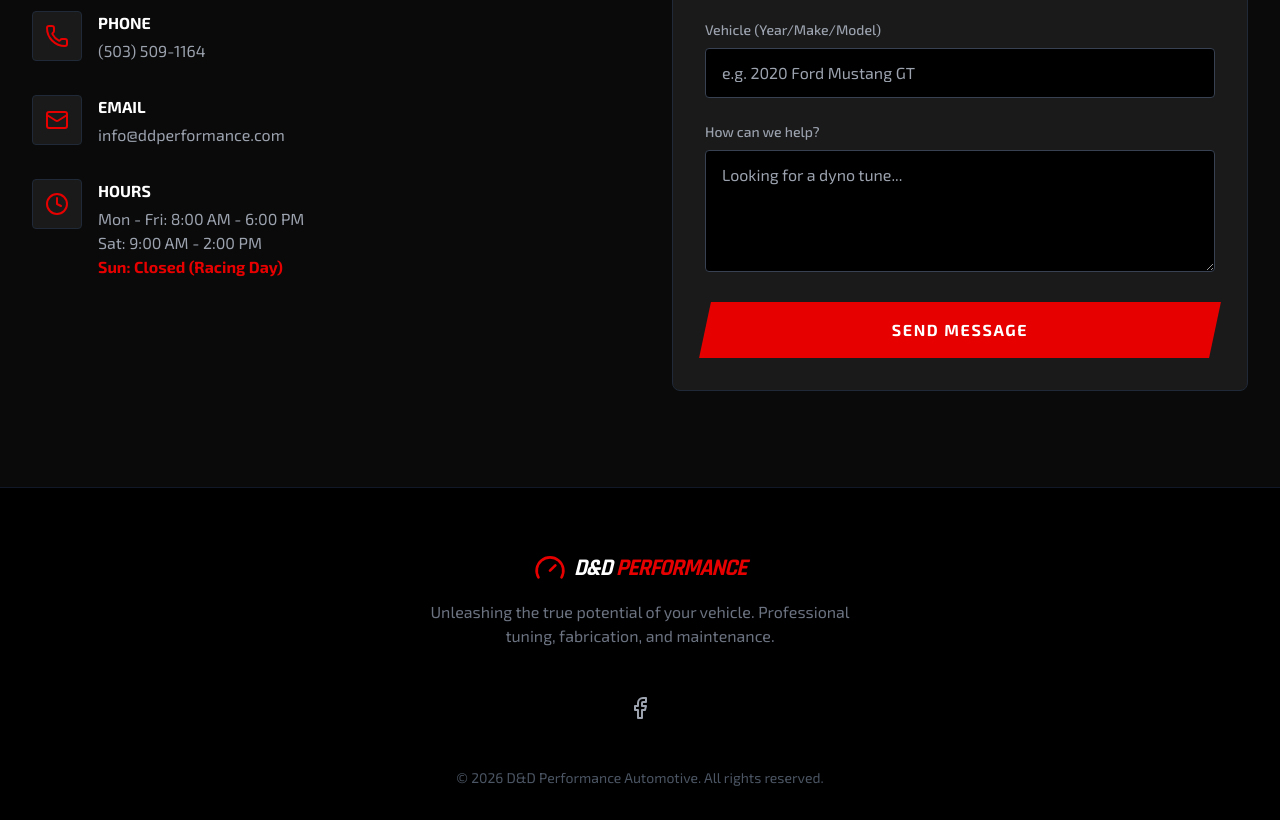
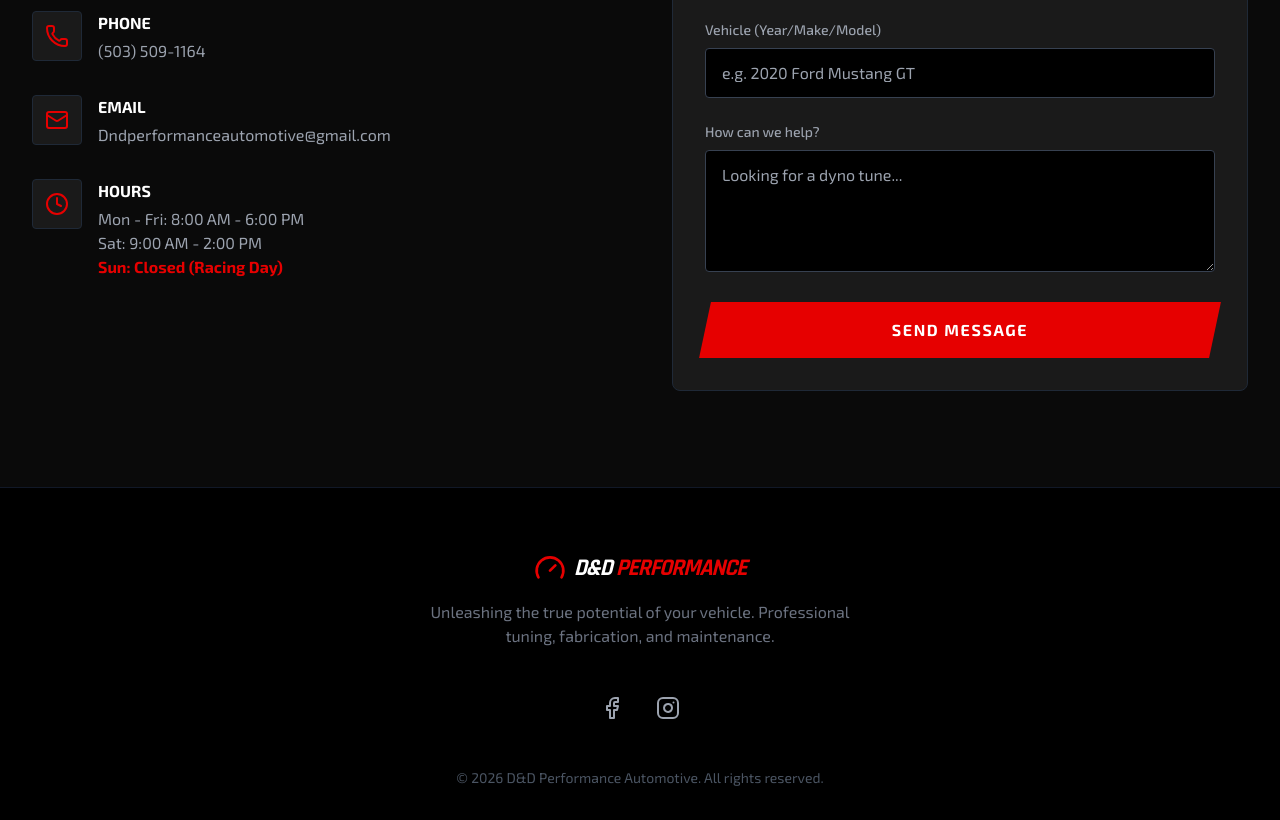
Before and after one commit to robertlazau-design/d-d-Performance, a React (Vite) app: page / in a window 1280 px wide. Shown: the part 3400-4220 px from the top of the page. Built offline with nearby package versions, Linux system fonts and the light colour scheme.

Commit message:
Update work email and add Instagram link/emblem in the footer

```diff
--- a/components/Contact.tsx
+++ b/components/Contact.tsx
@@ -46,8 +46,8 @@
                 </div>
                 <div>
                   <h4 className="text-white font-bold uppercase mb-1">Email</h4>
-                  <a href="mailto:info@ddperformance.com" className="text-gray-400 hover:text-race-red transition-colors">
-                    info@ddperformance.com
+                  <a href="mailto:Dndperformanceautomotive@gmail.com" className="text-gray-400 hover:text-race-red transition-colors">
+                    Dndperformanceautomotive@gmail.com
                   </a>
                 </div>
               </div>
--- a/components/Footer.tsx
+++ b/components/Footer.tsx
@@ -1,5 +1,5 @@
 import React from 'react';
-import { Gauge, Facebook } from 'lucide-react';
+import { Gauge, Facebook, Instagram } from 'lucide-react';
 
 const Footer: React.FC = () => {
   return (
@@ -26,6 +26,14 @@
           >
             <Facebook className="w-6 h-6" />
           </a>
+          <a
+            href="https://www.instagram.com/dnd.performance.automotive.llc"
+            target="_blank"
+            rel="noopener noreferrer"
+            className="text-gray-400 hover:text-race-red transition-colors"
+          >
+            <Instagram className="w-6 h-6" />
+          </a>
         </div>
 
         <div className="text-center text-gray-600 text-sm">
```
